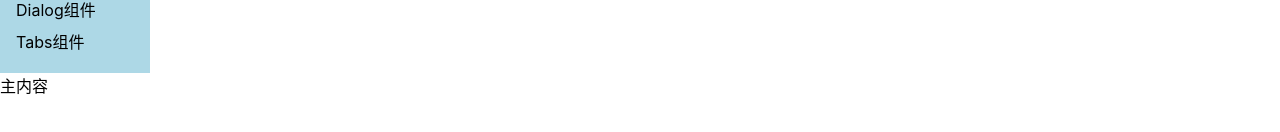
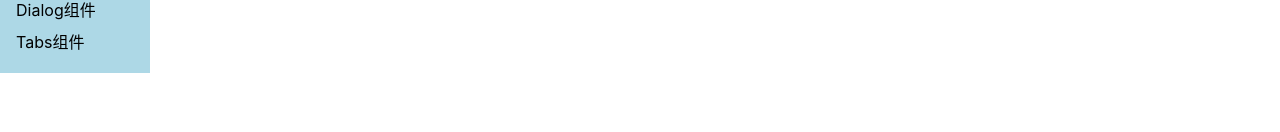
Before and after one commit to frankqiang/onePiece-ui-code, a Vue app: page /#/doc in a window 1280 px wide. Shown: the part 182-314 px from the top of the page. Built offline with nearby package versions, Linux system fonts and the light colour scheme.

Commit message:
路由切换后关闭aside

```diff
--- a/src/App.vue
+++ b/src/App.vue
@@ -4,13 +4,19 @@
 
 <script lang='ts'>
 import { provide, ref } from 'vue'
-
+import {router} from './router'
 export default {
   name: 'App',
   setup(){
     const width=document.documentElement.clientWidth
     const asideVisible=ref(width<=500?false:true)
     provide('asideVisible',asideVisible)
+    router.afterEach(()=>{
+      if (width<=500) {
+        asideVisible.value=false
+      }
+
+    })
   }
 
 }
--- /dev/null
+++ b/src/components/SwitchDemo.vue
@@ -0,0 +1,3 @@
+<template>
+  <div>switch</div>
+</template>
--- a/src/main.ts
+++ b/src/main.ts
@@ -1,18 +1,9 @@
 import { createApp } from 'vue'
 import App from './App.vue'
 import './index.scss'
-import {createWebHashHistory,createRouter} from 'vue-router'
-import Home from './views/Home.vue'
-import Doc from './views/Doc.vue'
-const history=createWebHashHistory()
-const router=createRouter({
-  history:history,
-  routes:[
-    {path:'/',component:Home},
-    {path:'/doc',component:Doc},
-  ]
+import { router } from './router'
 
-})
+
 const app=createApp(App)
 app.use(router)
 app.mount('#app')
--- /dev/null
+++ b/src/router.ts
@@ -0,0 +1,16 @@
+import {createWebHashHistory,createRouter} from 'vue-router'
+import Home from './views/Home.vue'
+import Doc from './views/Doc.vue'
+import SwitchDemo from './components/SwitchDemo.vue'
+
+const history=createWebHashHistory()
+export const router=createRouter({
+  history:history,
+  routes:[
+    {path:'/',component:Home},
+    {path:'/doc',component:Doc,children:[
+      {path:'switch',component:SwitchDemo}
+    ]},
+  ]
+
+})
--- a/src/views/Doc.vue
+++ b/src/views/Doc.vue
@@ -18,7 +18,9 @@
         </li>
       </ol>
     </aside>
-    <main>主内容</main>
+    <main>
+      <router-view></router-view>
+    </main>
   </div>
 </template>
 
```
